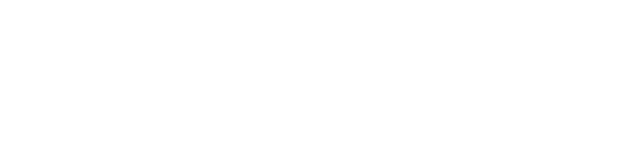
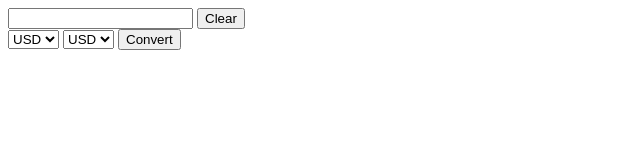
Before and after one commit to irvingam/CurrencyConverter, a plain HTML site: page index.html in a window 1280 px wide. Shown: the whole page, without its empty margins (0-640 px from the left). Drawn offline with Linux system fonts and the light colour scheme.

Commit message:
created input, btns, and selectors w/options

```diff
--- a/index.html
+++ b/index.html
@@ -5,10 +5,42 @@
     <meta http-equiv="X-UA-Compatible" content="IE=edge">
     <meta name="viewport" content="width=device-width, initial-scale=1.0">
     <link rel="stylesheet" href="style.css">
+    <link rel="stylesheet" href="https://cdnjs.cloudflare.com/ajax/libs/font-awesome/5.15.2/css/all.min.css"
+    integrity="sha512-HK5fgLBL+xu6dm/Ii3z4xhlSUyZgTT9tuc/hSrtw6uzJOvgRr2a9jyxxT1ely+B+xFAmJKVSTbpM/CuL7qxO8w=="
+    crossorigin="anonymous" />
     <title>Currency Converter</title>
 </head>
 <body>
+    <div class="container">
+        <div class="top">
+            <span class="top__current"></span>
+            <span class="top__output"></span>
+            <input type="text" class="amount--input" id="amount">
+            <button class="amount--clear" id="clear">Clear</button>
+        </div>
+    </div>
 
+    <div class="bottom">
+        <select class="bottom__current--select" id="current--select">
+            <option class="current--currency" id="current--usd">USD</option>
+            <option class="current--currency" id="current--eur">EUR</option>
+            <option class="current--currency" id="current--jpy">JPY</option>
+            <option class="current--currency" id="current--gpd">GBP</option>
+            <option class="current--currency" id="current--aud">AUD</option>
+            <option class="current--currency" id="current--cad">CAD</option>
+            <option class="current--currency" id="current--chf">CHF</option>
+        </select>
+        <select class="bottom__output--select" id="output--select">
+            <option class="output--currency" id="output--usd">USD</option>
+            <option class="output--currency" id="output--eur">EUR</option>
+            <option class="output--currency" id="output--jpy">JPY</option>
+            <option class="output--currency" id="output--gpd">GBP</option>
+            <option class="output--currency" id="output--aud">AUD</option>
+            <option class="output--currency" id="output--cad">CAD</option>
+            <option class="output--currency" id="output--chf">CHF</option>
+        </select>
+        <button class="bottom__convert--btn" id="convert--btn">Convert</button>
+    </div>
 </body>
 <script src="app.js"></script>
 </html>
```
